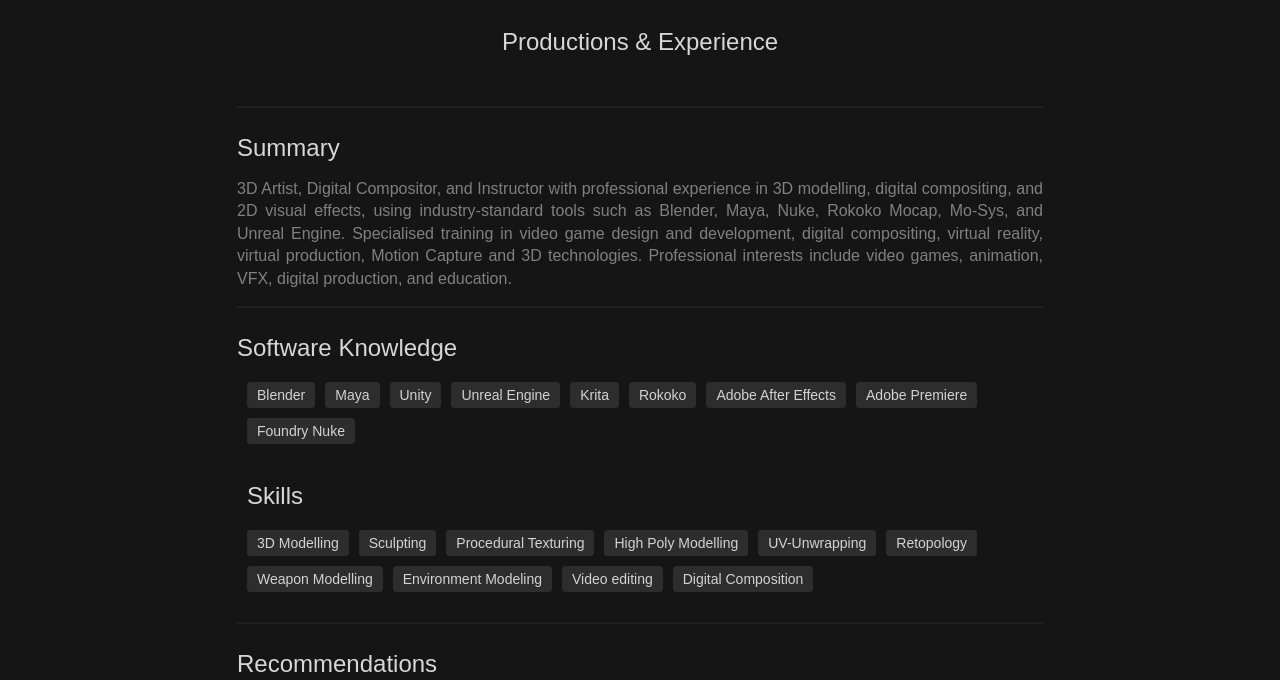
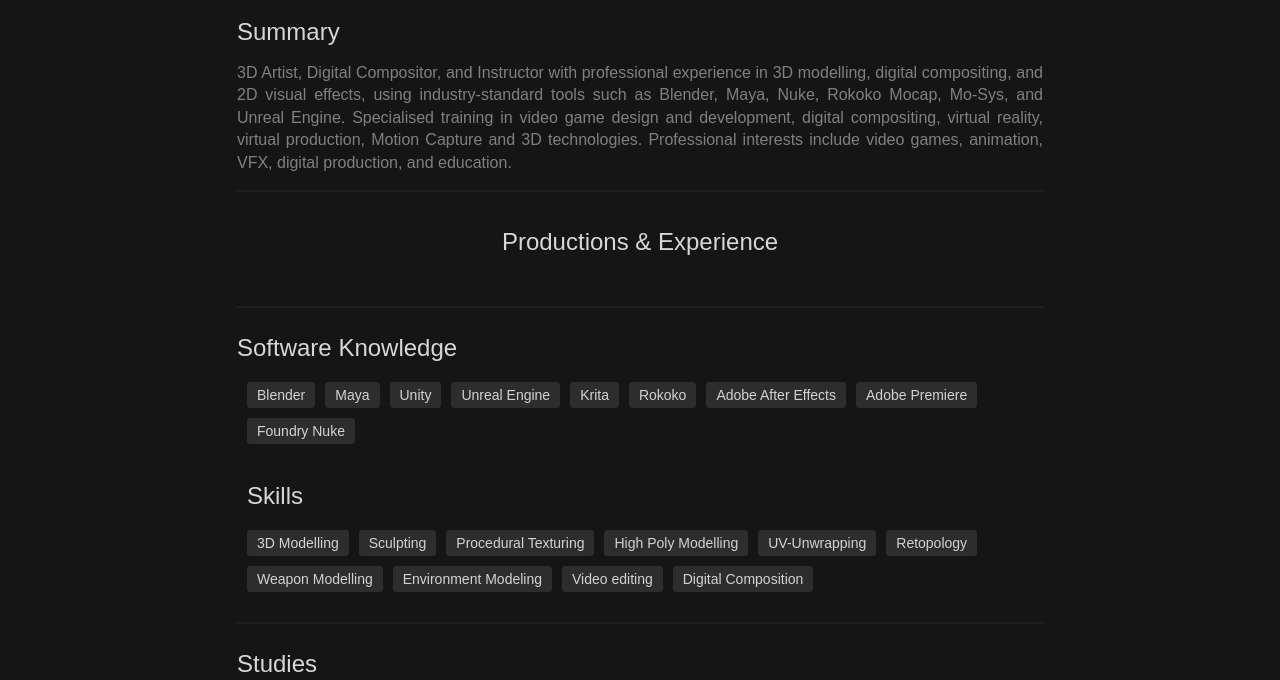
Before and after one commit to susooart/portfolio, a plain HTML site: page about.html in a window 1280 px wide. Shown: the part 340-1020 px from the top of the page. Drawn offline with nearby package versions, Linux system fonts and the light colour scheme.

Commit message:
Update about.html

```diff
--- a/about.html
+++ b/about.html
@@ -37,18 +37,18 @@
 
     <div class="bottom-container">
       <div class="horizontal-container">
+        <h1 class="panel-title">Summary</h1>
+        <div class="summary-panel">
+          <p><!-- Summary will be dynamically inserted here --></p>
+        </div>
+        <hr />
+        &nbsp; &nbsp; &nbsp;
+
         <div class="productions-panel">
           <div class="productions-subpanels">
             <h1 class="panel-title">Productions & Experience</h1>
             <!-- Production cards will be added here -->
           </div>
-        </div>
-        <hr />
-        &nbsp; &nbsp; &nbsp;
-
-        <h1 class="panel-title">Summary</h1>
-        <div class="summary-panel">
-          <p><!-- Summary will be dynamically inserted here --></p>
         </div>
         <hr />
         &nbsp; &nbsp; &nbsp;
@@ -68,7 +68,7 @@
         <hr />
         &nbsp; &nbsp; &nbsp;
 
-        <h1 class="panel-title">Recommendations</h1>
+        <h1 class="panel-title">Studies</h1>
         <div class="recommendations-panel">
           <div class="recommendation-content">
             <!-- Recommendations get inserted here -->
```
